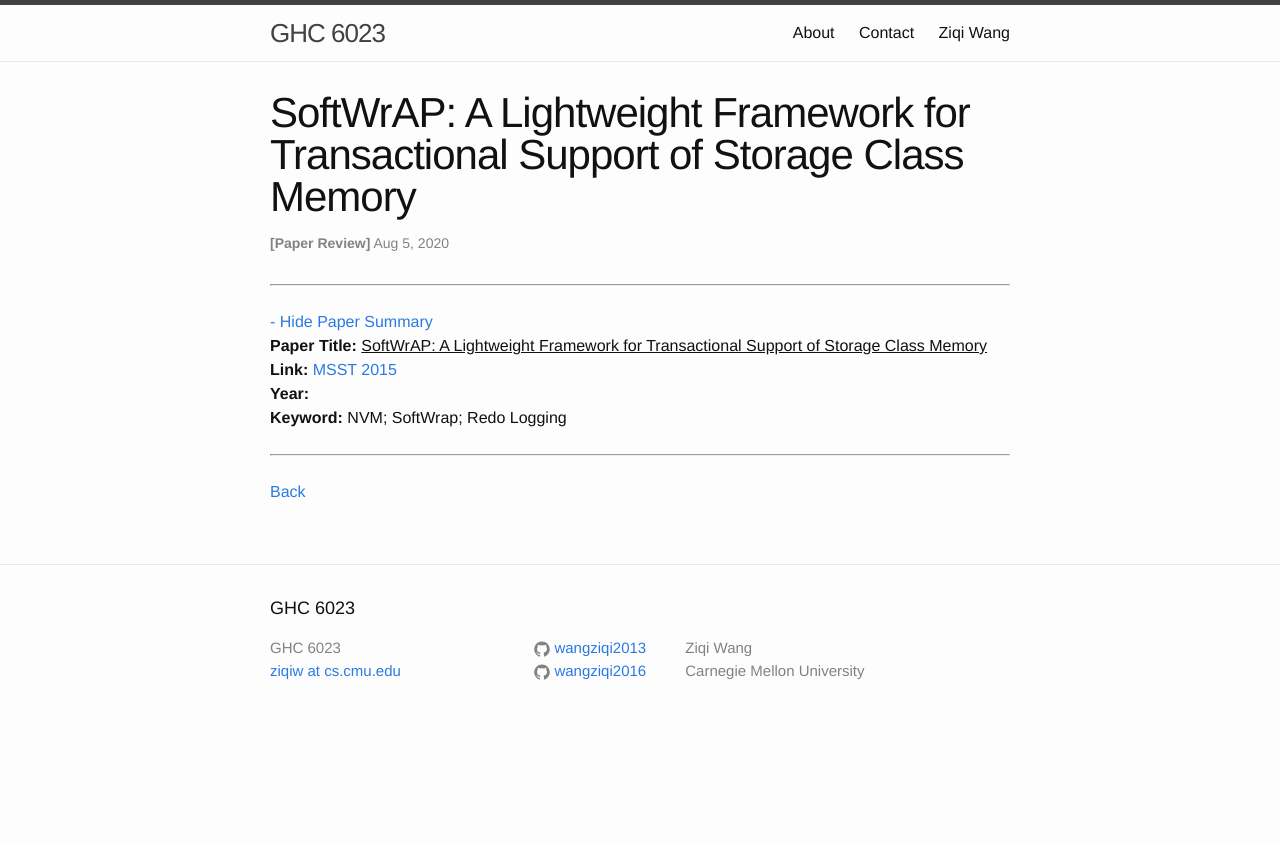
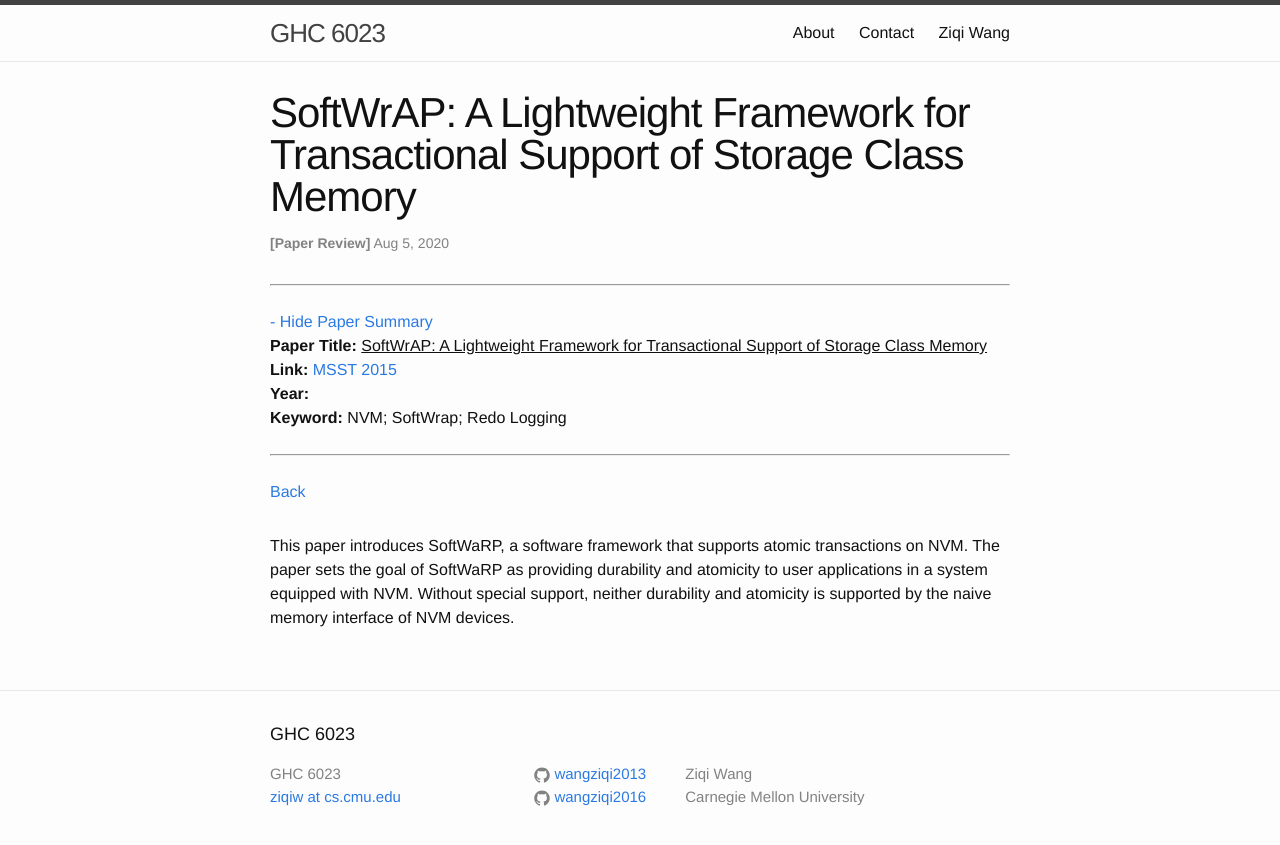
Before and after one commit to wangziqi2013/wangziqi2013.github.io, a Jekyll site: the page built from _posts/2020-08-05-softwrap.markdown, in a window 1280 px wide. Shown: the top 845 px of the page. Built offline with Jekyll 4.4.1, drawn with Linux system fonts in a browser that asks for light colours.

Commit message:
Adding goal

```diff
--- a/_posts/2020-08-05-softwrap.markdown
+++ b/_posts/2020-08-05-softwrap.markdown
@@ -12,3 +12,7 @@ htm_cd:
 htm_cr:
 version_mgmt:
 ---
+
+This paper introduces SoftWaRP, a software framework that supports atomic transactions on NVM. The paper sets the goal
+of SoftWaRP as providing durability and atomicity to user applications in a system equipped with NVM. Without special
+support, neither durability and atomicity is supported by the naive memory interface of NVM devices.
```
